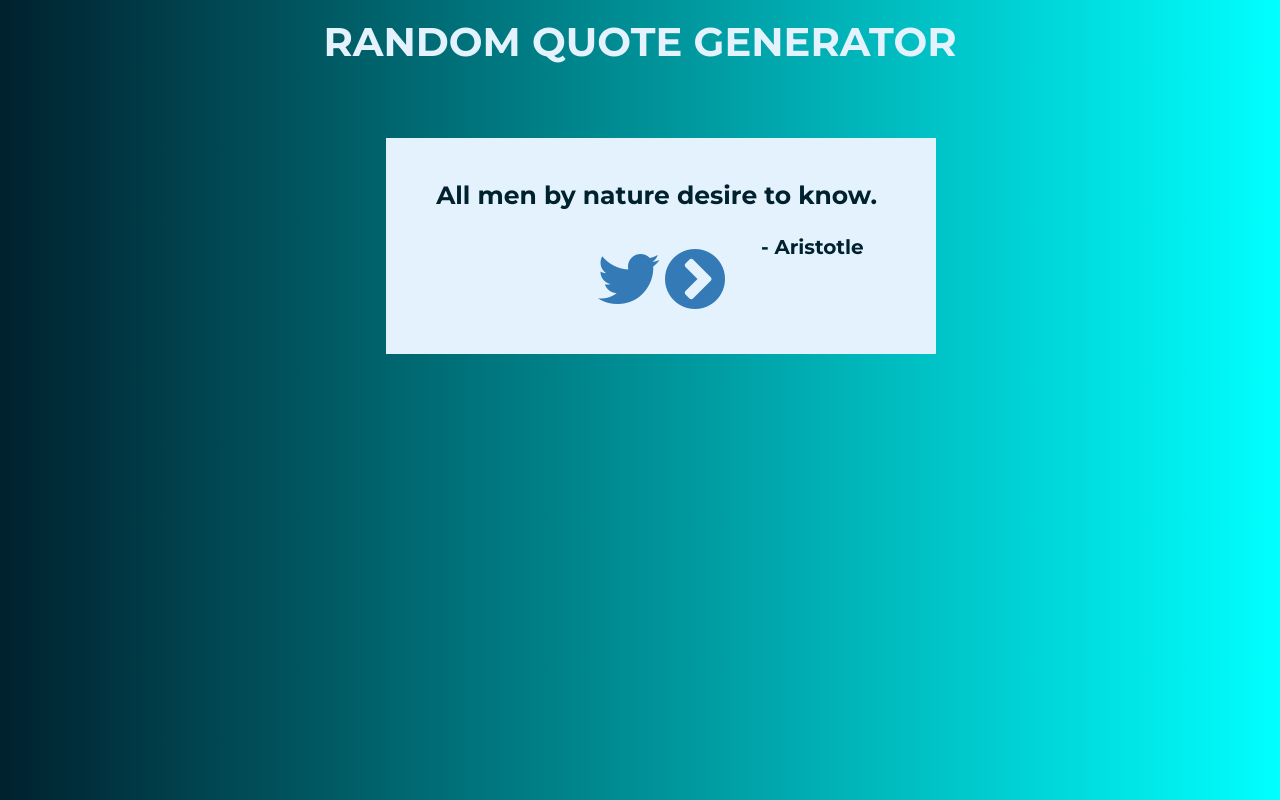
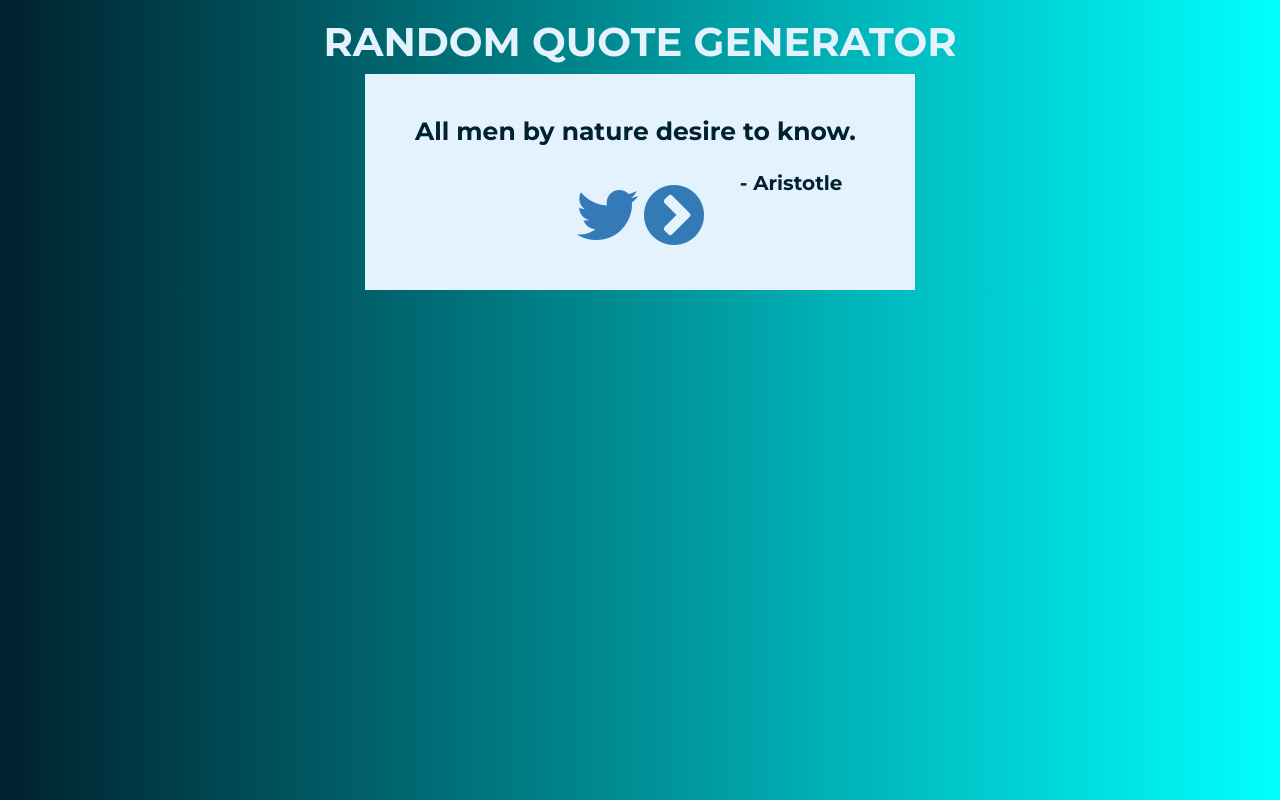
Before and after one commit to bfgonzalez/random-quote-generator, a plain HTML site: page index.html in a window 1280 px wide. Drawn offline with nearby package versions, Linux system fonts and the light colour scheme.

Commit message:
Changed title & fixed alignment
Changed the title from "Random Quote Generator Test" to  "Random Quote Generator". I also changed some lines of code to fix the alignment

```diff
--- a/css/style.css
+++ b/css/style.css
@@ -18,10 +18,10 @@ body {
   background-color: #e3f2fd;
   width: 550px;
   height: auto;
-  position: absolute;
-  display: table;
+  position: relative;
+  display: block;
   padding: 40px 50px;
-  margin: 5% 25% 10% 29%;
+  margin: auto;
 }
 
 .quoteText {
--- a/index.html
+++ b/index.html
@@ -2,7 +2,7 @@
 <html lang="en" >
 <head>
   <meta charset="UTF-8">
-  <title>Random Quote Generator Test</title>
+  <title>Random Quote Generator</title>
 
 
   <link rel='stylesheet prefetch' href='https://cdnjs.cloudflare.com/ajax/libs/twitter-bootstrap/3.3.7/css/bootstrap.min.css'>
```
